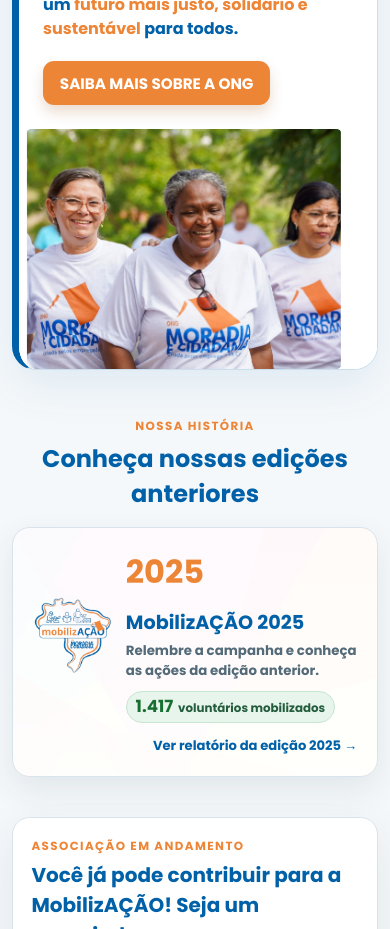
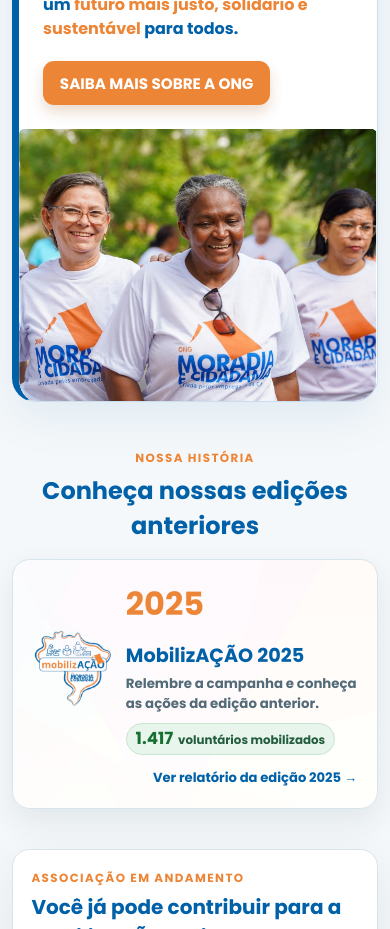
Before and after one commit to NataliaAraujo2/mobilizacao, a React (Vite) app: page / in a window 390 px wide. Shown: the part 1540-2469 px from the top of the page. Built offline with nearby package versions, Linux system fonts and the light colour scheme; no server answers.

Commit message:
style: ajustar foto do card quem somos

```diff
--- a/src/pages/CampaignGateway.module.css
+++ b/src/pages/CampaignGateway.module.css
@@ -80,7 +80,7 @@
 .whoWeAreCopy strong { color: var(--brand-orange); }
 .whoWeAreButton { margin-top: 1.35rem; padding: .65rem 1.05rem; color: white; font: inherit; font-size: .95rem; font-weight: 850; text-decoration: none; text-transform: uppercase; background: var(--brand-orange); border: 0; border-radius: .7rem; box-shadow: 0 .45rem .85rem rgb(156 73 11 / 20%); transition: transform 180ms ease, background 180ms ease; }
 .whoWeAreButton:hover, .whoWeAreButton:focus-visible { color: white; background: #d96e16; outline: 3px solid rgb(244 131 43 / 35%); outline-offset: 3px; transform: translateY(-1px); }
-.whoWeAre > img { width: 100%; height: 100%; min-height: 19rem; object-fit: cover; object-position: center; }
+.whoWeAre > img { align-self: stretch; width: 135.2%; max-width: none; height: 100%; min-height: 19rem; margin-left: -13.1%; object-fit: fill; }
 .previousHeading { margin-bottom: 1rem; text-align: center; }
 .previousHeading h2 { margin: .35rem 0 0; color: var(--brand-blue); font-size: clamp(1.5rem, 4vw, 2.25rem); }
 .previousCard { display: grid; grid-template-columns: 8rem auto minmax(0, 1fr) auto; align-items: center; gap: clamp(.8rem, 3vw, 1.5rem); padding: 1.25rem; color: var(--text); text-decoration: none; background: linear-gradient(rgb(255 255 255 / 88%), rgb(255 255 255 / 94%)), url("../assets/brand/mobilizacao-fundo-2025.webp") center / cover; border: 1px solid var(--border); border-radius: 1.25rem; box-shadow: 0 .8rem 2rem rgb(23 50 77 / 9%); transition: transform 180ms ease, box-shadow 180ms ease; }
@@ -132,7 +132,7 @@
   .kitSprout { display: none; }
   .videoSection { grid-template-columns: 1fr; }
   .whoWeAre { grid-template-columns: 1fr; }
-  .whoWeAre > img { min-height: 15rem; max-height: 24rem; }
+  .whoWeAre > img { width: 135.2%; min-height: 15rem; max-height: 24rem; margin-left: -13.1%; }
   .previousCard { grid-template-columns: 6rem 1fr; }
   .previousCard > img { grid-row: span 2; width: 6rem; height: 6rem; }
   .previousCopy { grid-column: 2; }
```
